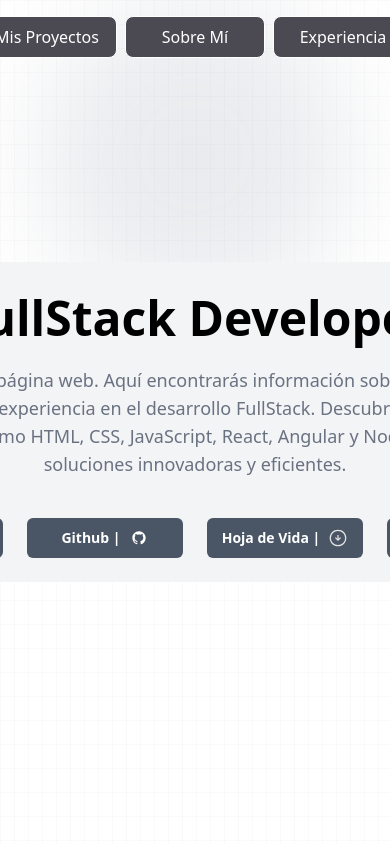
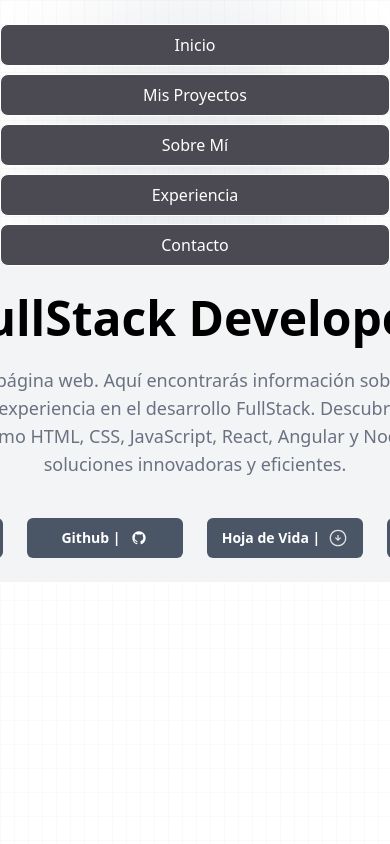
Before and after one commit to Joseberseker/web-portafolio, a React (Vite) app: page / in a window 390 px wide. Shown: the top 844 px of the page. Built offline with nearby package versions, Linux system fonts and the light colour scheme.

Commit message:
Add Responsive MenuItem

```diff
--- a/src/components/layouts/CardTimeLine/CardTimeLine.jsx
+++ b/src/components/layouts/CardTimeLine/CardTimeLine.jsx
@@ -60,7 +60,7 @@ export const CardTimeLine = () => {
           {timelineitems.map(
             ({ position, company, year, cycle, desc, id } = timelineitems) => {
               return (
-                <div >
+                <div key={id} >
                   <div className="timeline-start mb-5 md:mb-5 pb-2" >
                     <p className="text-lg font-black">{position}</p>
                     <h2 className="font-mono italic font-bold">{company}</h2>
--- a/src/components/layouts/MenuBar/ItemBar.jsx
+++ b/src/components/layouts/MenuBar/ItemBar.jsx
@@ -21,17 +21,22 @@ export const ItemBar = () => {
     //   title: "Servicios",
     // },
     {
-      id: 6,
+      id: 5,
       title: "Contacto",
     },
   ];
 
   return (
     <>
-      {menuitems.map(({id, title} = item) => {
+      {menuitems.map(({ id, title } = item) => {
         return (
-          <li key={id} className="border bg-[#4B4952]  text-white rounded-lg p-2 flex-gap w-[140px] text-center hover:bg-[#fff] hover:text-black hover:border transition duration-300 ease-in-out">
-            <a href={`#${title}`} className="">{title}</a>
+          <li key={id} className="">
+            <a
+              href={`#${title}`}
+              className="border bg-[#4B4952]  text-white rounded-lg p-2 justify-center hover:bg-[#fff] hover:text-black hover:border transition duration-300 ease-in-out cursor-pointer flex lg:w-[150px] w-full"
+            >
+              {title}
+            </a>
           </li>
         );
       })}
--- a/src/components/pages/Header/Header.jsx
+++ b/src/components/pages/Header/Header.jsx
@@ -2,10 +2,12 @@ import { ItemBar } from "../../layouts/MenuBar/ItemBar";
 
 export const Header = () => {
   return (
-    <header className="fixed top-0 left-0 right-0 <-50 w-full py-4">
-      <nav className="flex justify-center items-center">
+    // <header className="fixed top-0 left-0 right-0 <-50 w-full py-4">
+    <header className="fixed top-0 left-0 right-0 w-full py-4">
+      {/* <nav className="flex flex-row gap-2"> */}
+      <nav className="pt-2">
         {/* <h1 className="text-[#4B4952] text-2xl font-bold">Jose Ahumada </h1> */}
-        <ul className="flex flex-row gap-2">
+        <ul className="flex flex-col gap-2 text-center justify-center lg:flex-row ">
           <ItemBar />
         </ul>
       </nav>
```
